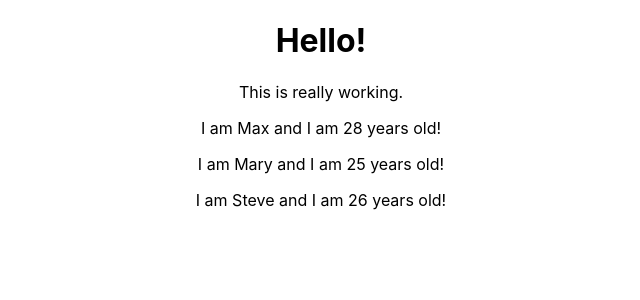
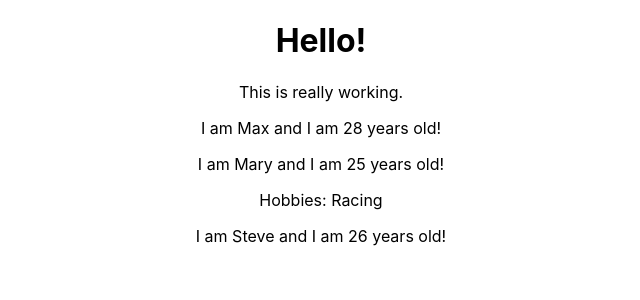
Before and after one commit to sikumiku/learning-react, a React (Create React App) app: page / in a window 1280 px wide. Shown: the top 300 px of the page, without its empty margins (319-959 px from the left). Built offline with nearby package versions, Linux system fonts and the light colour scheme.

Commit message:
understanding children component

```diff
--- a/src/Person/Person.js
+++ b/src/Person/Person.js
@@ -1,7 +1,15 @@
 import React from 'react';
 
 const person = (props) => {
-    return <p>I am {props.name} and I am {props.age} years old!</p>
+    return (
+        <div>
+            <p>I am {props.name} and I am {props.age} years old!</p>
+            <p>{props.children}</p>
+        </div>
+
+
+    );
+
 };
 
 export default person;
```
